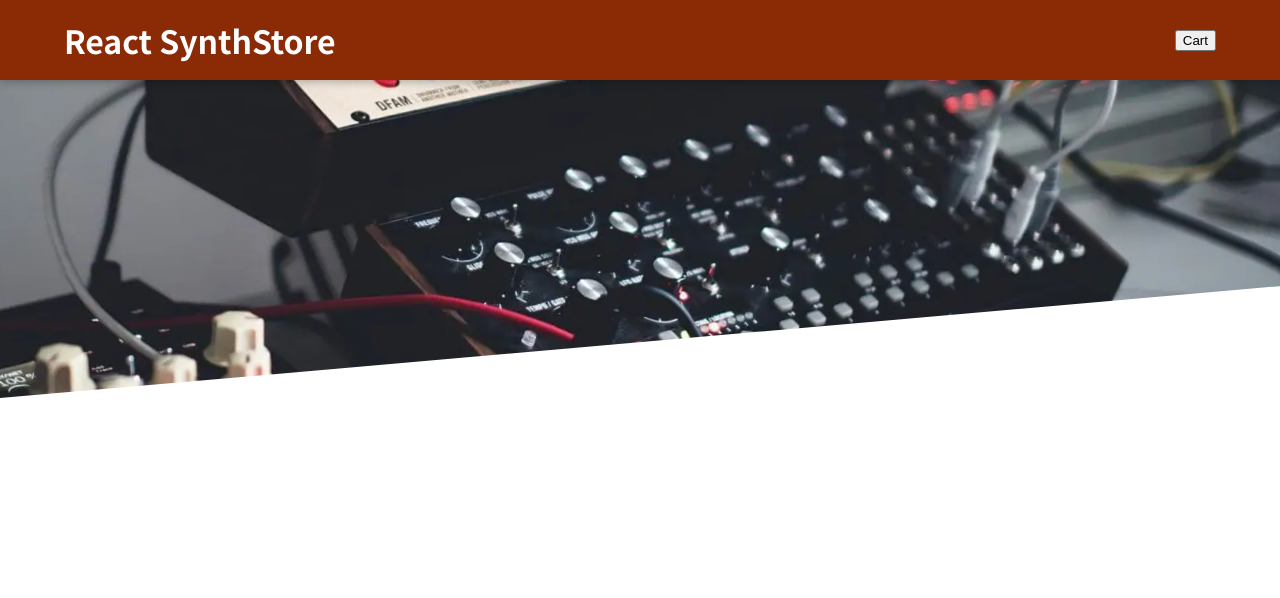
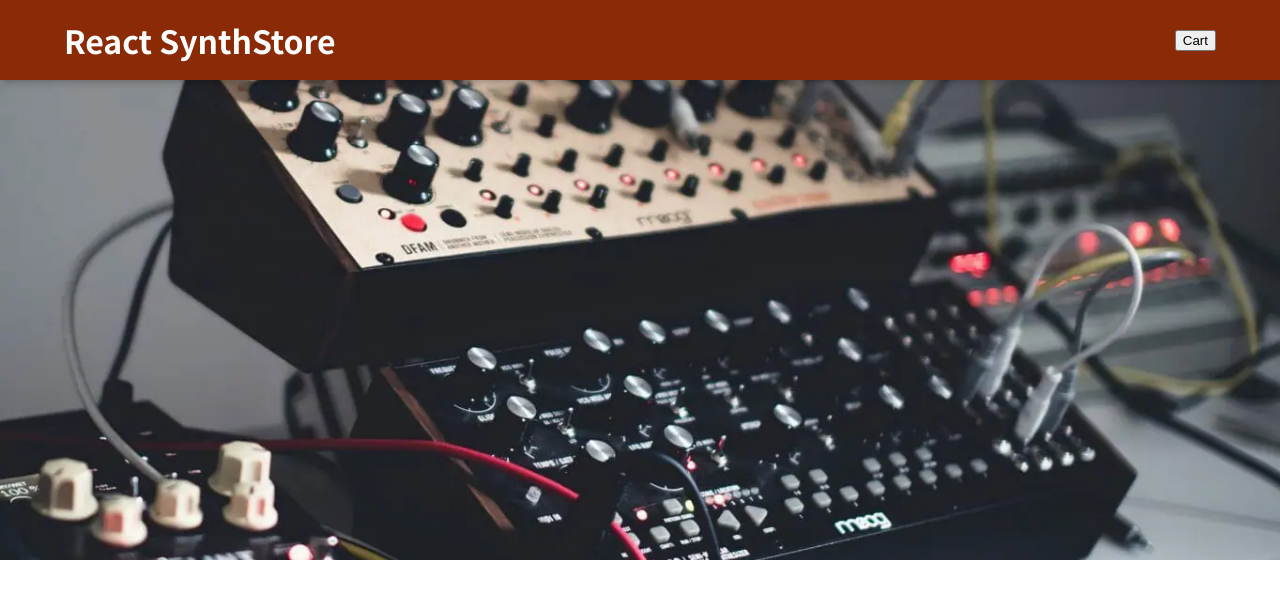
Before and after one commit to qjstuart/react-synth-store, a React (Create React App) app: page / in a window 1280 px wide. Shown: the top 598 px of the page. Built offline with nearby package versions, Linux system fonts and the light colour scheme.

Commit message:
Improve header image positioning

```diff
--- a/src/components/Layout/Header.module.css
+++ b/src/components/Layout/Header.module.css
@@ -16,14 +16,14 @@
 
 .main-image {
   width: 100%;
-  height: 25rem;
+  height: 35rem;
   z-index: 0;
   overflow: hidden;
 }
 
 .main-image img {
   width: 110%;
-  height: 100%;
+  height: 127%;
   object-fit: cover;
-  transform: rotateZ(-5deg) translateY(-4rem) translateX(-1rem);
+  transform: rotateZ(0deg) translateY(-3rem) translateX(0rem);
 }
```
